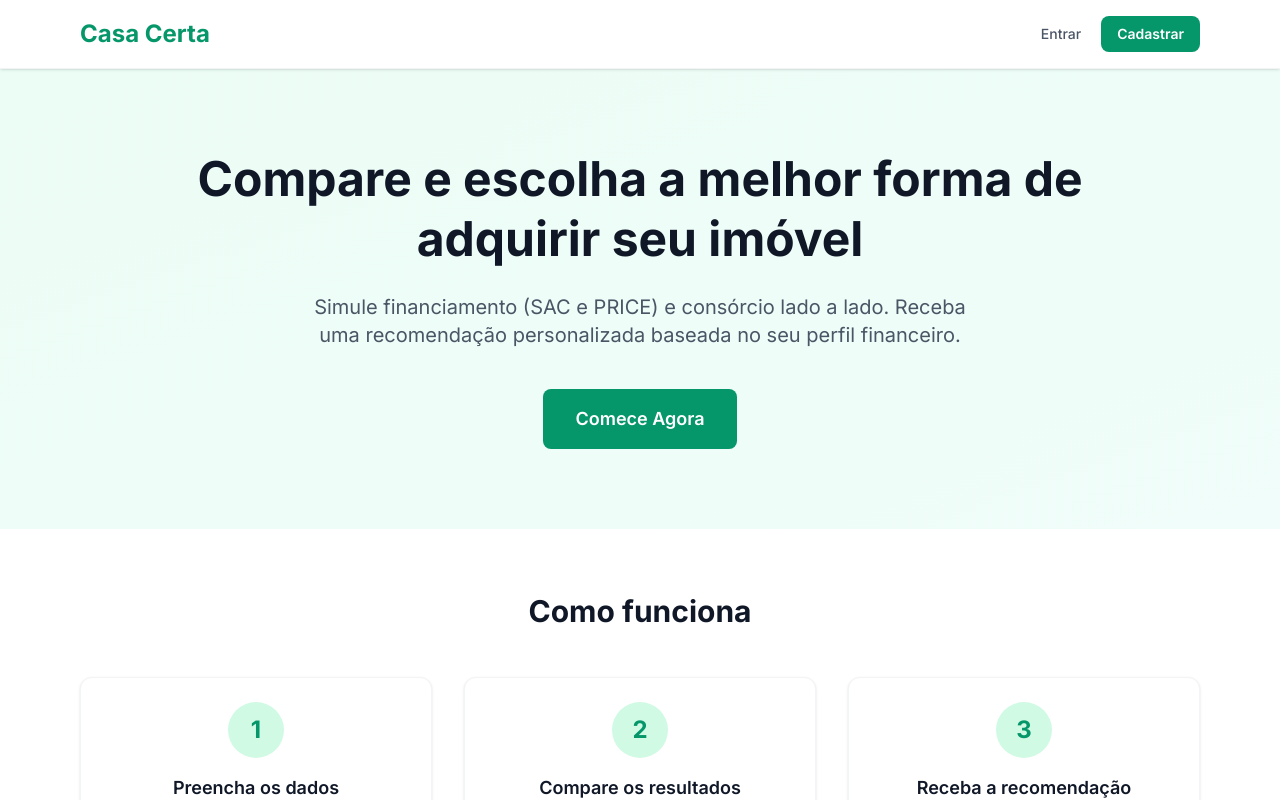
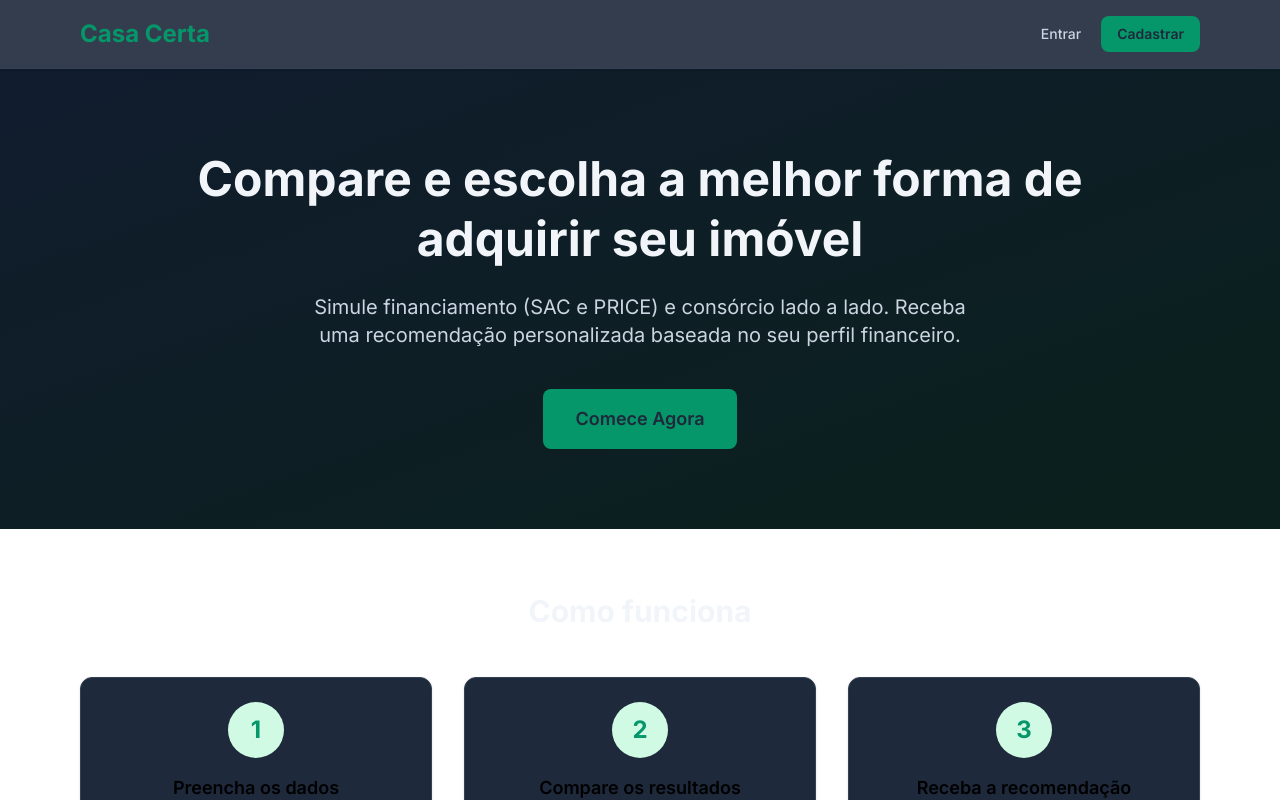
Before and after one commit to GuilhermeEijiY/SimuladorCasaCerta, a React (Vite) app in the folder Frontend/: page / in a window 1280 px wide. Shown: the top 800 px of the page. Built offline with nearby package versions, Linux system fonts and the light colour scheme; no server answers.

Commit message:
tema escuro

```diff
--- a/Frontend/src/index.css
+++ b/Frontend/src/index.css
@@ -19,13 +19,29 @@
   --color-accent-500: #14b8a6;
   --color-accent-600: #0d9488;
   --color-accent-700: #0f766e;
+  /* ===== Tema escuro (base neutra + acentos coloridos) ===== */
+
+  --color-white: #1e293b;
+  --color-gray-50: #0f172a;
+  --color-gray-100: #334155;
+  --color-gray-200: #334155;
+  --color-gray-300: #475569;
+
+  --color-gray-400: #64748b;
+  --color-gray-500: #94a3b8;
+  --color-gray-600: #cbd5e1;
+  --color-gray-700: #cbd5e1;
+  --color-gray-900: #f1f5f9;
 }
 
 @layer base {
   body {
+    body {
     -webkit-font-smoothing: antialiased;
     -moz-osx-font-smoothing: grayscale;
+    background-color: var(--color-gray-50);
     color: var(--color-gray-900, #111827);
+  }
   }
 
   html {
--- a/Frontend/src/pages/Home.tsx
+++ b/Frontend/src/pages/Home.tsx
@@ -7,7 +7,7 @@ export function Home() {
 
   return (
     <div>
-      <section className="bg-gradient-to-br from-brand-50 to-accent-50 py-20 px-4">
+      <section className="bg-gradient-to-br from-[#111c2e] to-[#0a201b] py-20 px-4">
         <div className="max-w-4xl mx-auto text-center">
           <h1 className="text-4xl md:text-5xl font-bold text-gray-900 mb-6 leading-tight">
             Compare e escolha a melhor forma de adquirir seu imóvel
--- a/Frontend/src/pages/Login.tsx
+++ b/Frontend/src/pages/Login.tsx
@@ -30,7 +30,7 @@ export function Login() {
   }
 
   return (
-    <div className="min-h-[calc(100vh-73px)] flex items-center justify-center bg-gradient-to-br from-brand-50 to-accent-50 px-4 py-12">
+    <div className="min-h-[calc(100vh-73px)] flex items-center justify-center bg-gradient-to-br from-[#111c2e] to-[#0a201b] px-4 py-12">
       <div className="w-full max-w-md bg-white rounded-2xl shadow-md border border-gray-100 p-8">
         <div className="text-center mb-8">
           <h1 className="text-2xl font-bold text-gray-900">Entrar</h1>
--- a/Frontend/src/pages/Register.tsx
+++ b/Frontend/src/pages/Register.tsx
@@ -31,7 +31,7 @@ export function Register() {
   }
 
   return (
-    <div className="min-h-[calc(100vh-73px)] flex items-center justify-center bg-gradient-to-br from-brand-50 to-accent-50 px-4 py-12">
+    <div className="min-h-[calc(100vh-73px)] flex items-center justify-center bg-gradient-to-br from-[#111c2e] to-[#0a201b] px-4 py-12">
       <div className="w-full max-w-md bg-white rounded-2xl shadow-md border border-gray-100 p-8">
         <div className="text-center mb-8">
           <h1 className="text-2xl font-bold text-gray-900">Criar conta</h1>
```
